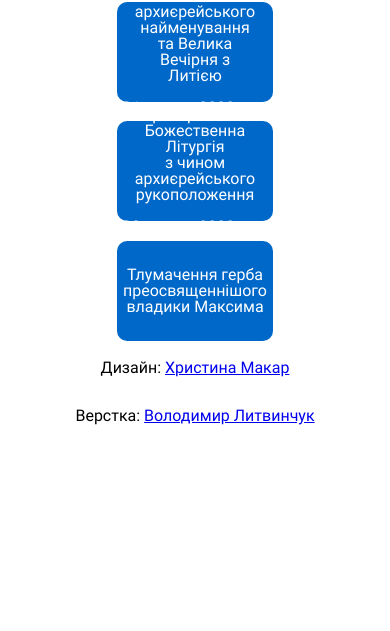
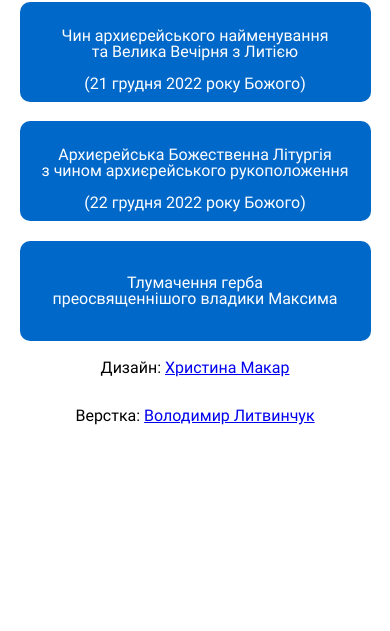
Before and after one commit to wolyk/bishopmaksym, a plain HTML site: page index.html in a window 390 px wide. Shown: the part 213-844 px from the top of the page. Drawn offline with Linux system fonts and the light colour scheme.

Commit message:
Add files via upload

```diff
--- a/css/liturgy-style.css
+++ b/css/liturgy-style.css
@@ -125,11 +125,10 @@ p {
     color: red;
 }
 
-div.button p {
+.button p {
     display: block;
     color: black;
     text-decoration: none;
-    padding: auto;
     text-align: center;
     font-weight: 300;
 }
--- a/css/main-style.css
+++ b/css/main-style.css
@@ -9,86 +9,10 @@ html {
     src:url(../fonts/Roboto-Regular.ttf);
     font-weight: 400;
 }
-/*
-@font-face {
-    font-family: 'Roboto';
-    src:local('Roboto');
-    src:url(../fonts/Roboto-Black.ttf);
-    font-weight: 900;
-}
 
-@font-face {
-    font-family: 'Roboto';
-    src:local('Roboto');
-    src:url(../fonts/Roboto-BlackItalic.ttf);
-    font-weight: 900;
-}
-
-@font-face {
-    font-family: 'Roboto';
-    src:local('Roboto');
-    src:url(../fonts/Roboto-Bold.ttf);
-    font-weight: 700;
-}
-
-@font-face {
-    font-family: 'Roboto';
-    src:local('Roboto');
-    src:url(../fonts/Roboto-BoldItalic.ttf);
-    font-weight: 700;
-}
-
-@font-face {
-    font-family: 'Roboto';
-    src:local('Roboto');
-    src:url(../fonts/Roboto-Italic.ttf);
-    font-weight: 400;
-}
-
-@font-face {
-    font-family: 'Roboto';
-    src:local('Roboto');
-    src:url(../fonts/Roboto-Light.ttf);
-    font-weight: 300;
-}
-
-@font-face {
-    font-family: 'Roboto';
-    src:local('Roboto');
-    src:url(../fonts/Roboto-LightItalic.ttf);
-    font-weight: 300;
-}
-
-@font-face {
-    font-family: 'Roboto';
-    src:local('Roboto');
-    src:url(../fonts/Roboto-Medium.ttf);
-    font-weight: 500;
-}
-
-@font-face {
-    font-family: 'Roboto';
-    src:local('Roboto');
-    src:url(../fonts/Roboto-MediumItalic.ttf);
-    font-weight: 500;
-}
-
-@font-face {
-    font-family: 'Roboto';
-    src:local('Roboto');
-    src:url(../fonts/Roboto-Thin.ttf);
-    font-weight: 100;
-}
-
-@font-face {
-    font-family: 'Roboto';
-    src:local('Roboto');
-    src:url(../fonts/Roboto-ThinItalic.ttf);
-    font-weight: 100;
-} */
-
-body {
-    padding-bottom: 30px;
+.container {
+    width: 1200px;
+    margin: 0 auto;
 }
 
 header {
@@ -139,11 +63,14 @@ a p {
     font-weight: 200;
 }
 
-div.button p {
+footer {
+    height: 50px;
+}
+
+footer p {
     display: block;
     color: black;
     text-decoration: none;
-    padding: auto;
     text-align: center;
     font-weight: 300;
 }
@@ -151,3 +78,38 @@ div.button p {
 .chris {
     margin-bottom: 2em;
 }
+
+
+@media (max-width: 1199px) {
+    .container {
+        width: 960px;
+    }
+}
+
+@media (max-width: 991px) {
+    .container {
+        width: 720px;
+
+    }
+    a.button {
+        width: 60%;
+    }
+}
+
+@media (max-width: 767px) {
+    .container {
+        width: 540px;
+    }
+    a.button {
+        width: 80%;
+    }
+}
+
+@media (max-width: 575px) {
+    .container {
+        width: 100%;
+    }
+    a.button {
+        width: 90%;
+    }
+}
--- a/css/vesper-style.css
+++ b/css/vesper-style.css
@@ -132,11 +132,10 @@ p {
     color: red;
 }
 
-div.button p {
+.button p {
     display: block;
     color: black;
     text-decoration: none;
-    padding: auto;
     text-align: center;
     font-weight: 300;
 }
--- a/index.html
+++ b/index.html
@@ -10,11 +10,11 @@
     <link rel="stylesheet" href="css\main-style.css">
 </head>
 <body>
-    <header>
-        <img src="img\Герб владики.png" alt="Герб преосвященнішого Максима" class="gerb">
-        <h1>Владика Максим Рябуха</h1>
-    </header>
-    <main>
+    <main class="container">
+        <header>
+            <img src="img\Герб владики.png" alt="Герб преосвященнішого Максима" class="gerb">
+            <h1>Владика Максим Рябуха</h1>
+         </header>
         <section>
             <div class="wrapper">
                 <a class="button" href="vesper.html">
@@ -34,13 +34,12 @@
                         Тлумачення герба<br> преосвященнішого владики Максима
                     </h2>
                 </a>
-
-                <div class="button">
-                    <p class="chris">Дизайн: <a class="chris" href="https://www.instagram.com/chris.ua/">Христина Макар</a></p>
-                    <p>Верстка: <a class="wolyk" href="https://www.instagram.com/wolyk7/">Володимир Литвинчук</a></p>
-                </div>
             </div>
         </section>
+        <footer class="button">
+            <p class="chris">Дизайн: <a href="https://www.instagram.com/chris.ua/">Христина Макар</a></p>
+            <p class="wolyk">Верстка: <a href="https://www.instagram.com/wolyk7/">Володимир Литвинчук</a></p>
+        </footer>
     </main>
 </body>
 </html>
```
Also changed, not shown: liturgy.html (+3 -5 lines), vesper.html (+3 -5 lines).
